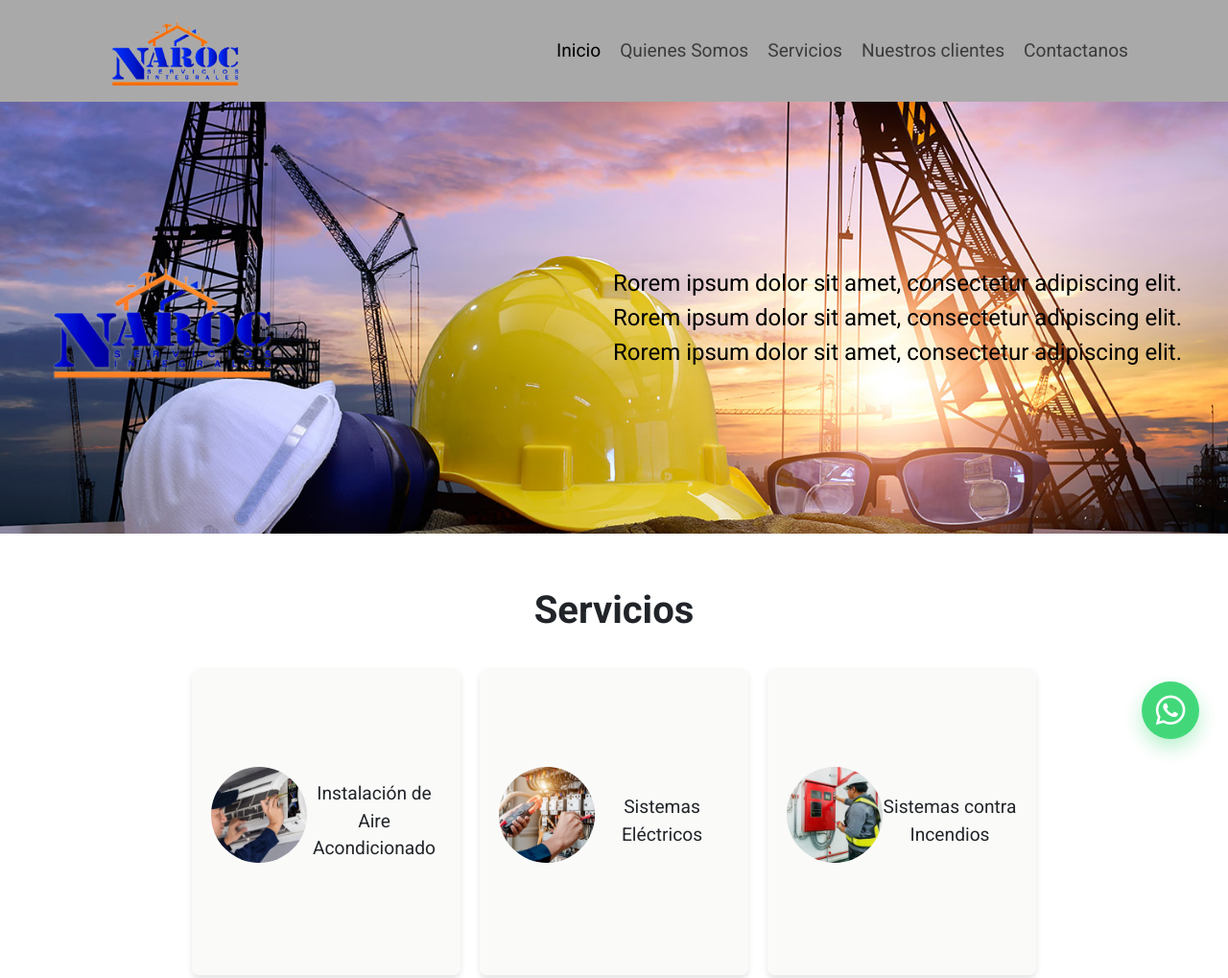
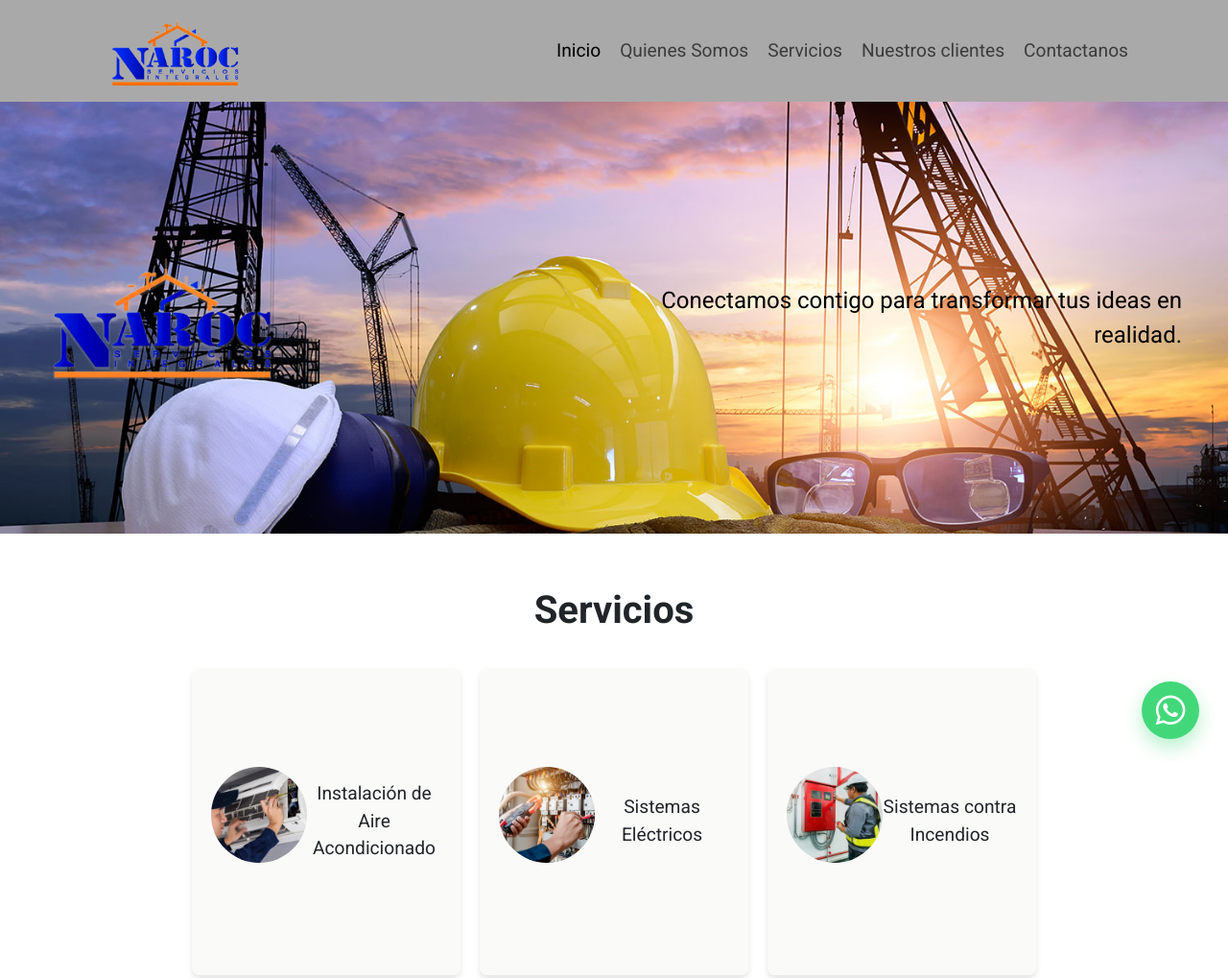
Before and after one commit to Anderson-Palomino/Proy-Naroc-S.A.C, a plain HTML site: page views/home.html in a window 1280 px wide. Shown: the top 1019 px of the page at 96% size. Drawn offline with nearby package versions, Linux system fonts and the light colour scheme.

Commit message:
texto de prueba en banner de home

```diff
--- a/views/home.html
+++ b/views/home.html
@@ -26,9 +26,7 @@
             <div class="overlay">
                 <img src="/img/logo/LogoInicio.png" alt="Logo" class="banner-logo">
                 <div class="banner-text text-black text-decoration-none">
-                    <p>Rorem ipsum dolor sit amet, consectetur adipiscing elit.</p>
-                    <p>Rorem ipsum dolor sit amet, consectetur adipiscing elit.</p>
-                    <p>Rorem ipsum dolor sit amet, consectetur adipiscing elit.</p>
+                    <p>Conectamos contigo para transformar tus ideas en realidad.</p>
                 </div>
             </div>
         </div>
```
